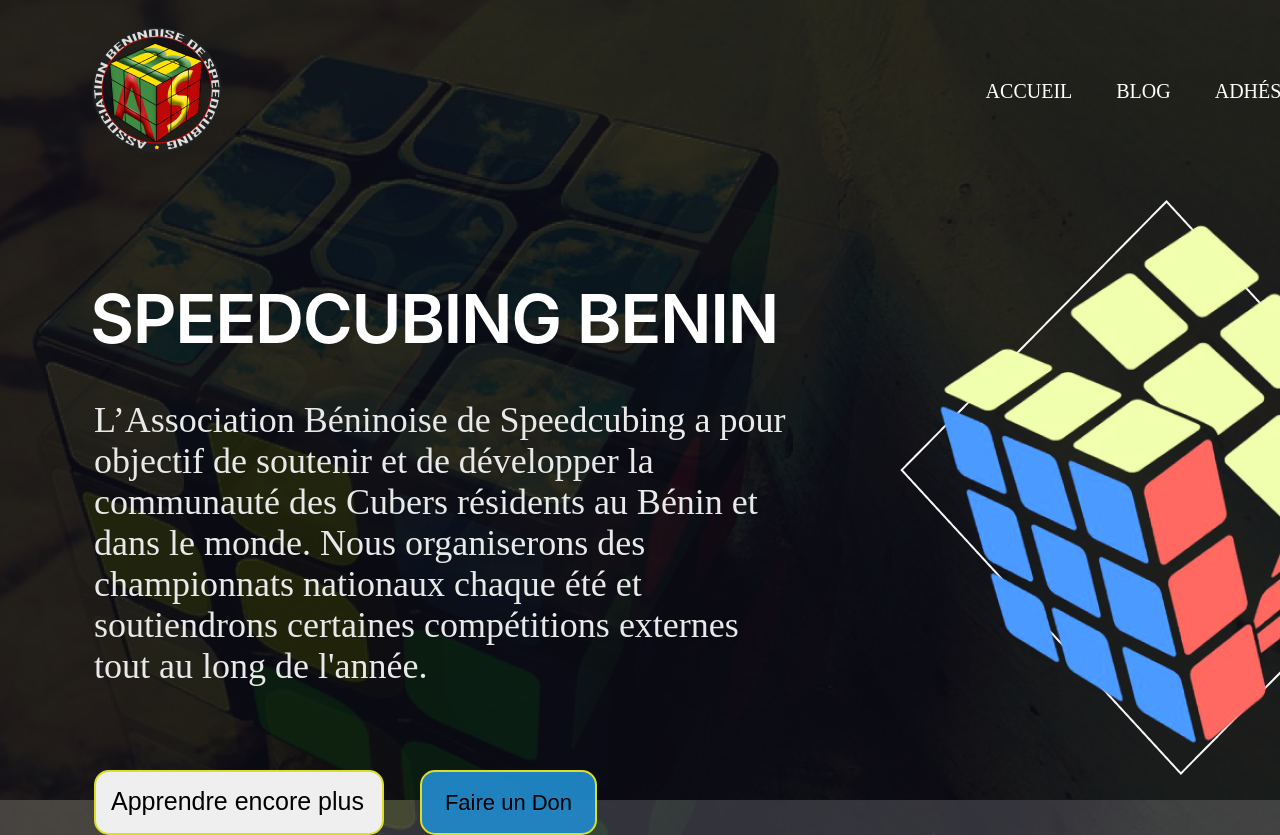
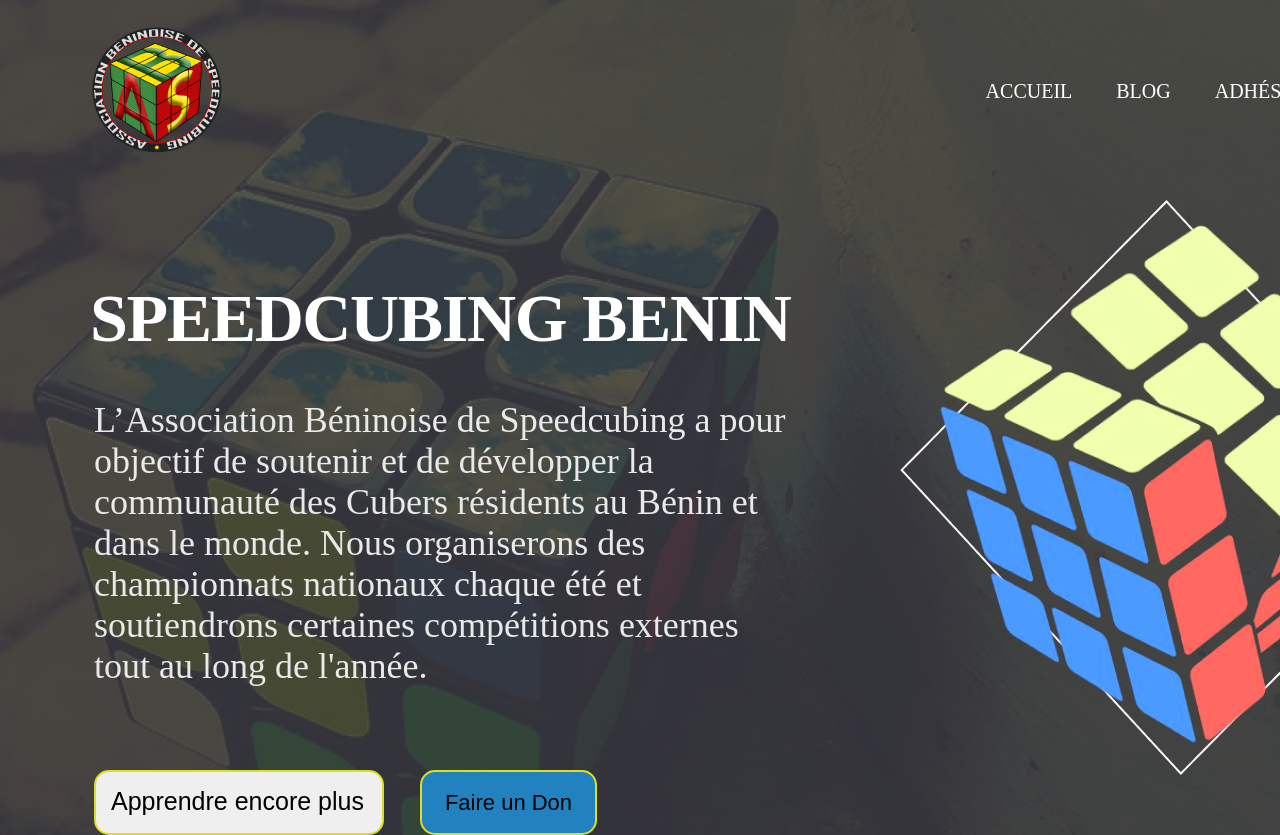
Before and after one commit to Roland229/speedcubingbenin, a plain HTML site: page index.html in a window 1280 px wide. Shown: the top 835 px of the page. Drawn offline with Linux system fonts and the light colour scheme.

Commit message:
Background insérer corectement

```diff
--- a/css/style.css
+++ b/css/style.css
@@ -7,10 +7,22 @@
 .body{
   font-family: poppins;
 }
+.background{
+  width:100%;
+  height: 100%;
+  background-repeat: no-repeat;
+  background-attachment: fixed;
+  background-position: center center;
+  background-size: cover;
+  opacity: 1;
+  position: absolute;
+  left: 0px;
+  top: 0px;
+  overflow: hidden;
+}
 .header{
   width:100%;
   height: 100%;
-  background-image: url('/img/lexus.png');
   background-repeat: no-repeat;
   background-position: center center;
   background-size: cover;
@@ -23,7 +35,7 @@
 .logo{
   position: absolute;
   width: 134px;
-  height: 164px;
+  height: 134px;
   left: 90px;
   top: 23px;
 }
@@ -58,8 +70,6 @@ h1{
   height: 103px;
   left: 90px;
   top: 267px;
-  font-family: 'Inter';
-  font-style: normal;
   font-weight: 600;
   font-size: 68px;
   line-height: 119.02%;
@@ -76,8 +86,6 @@ p{
   height: 300px;
   left: 94px;
   top: 400px;
-  font-family: 'Mada';
-  font-style: normal;
   font-weight: 400;
   font-size: 36px;
   line-height: 114.78%;
```
